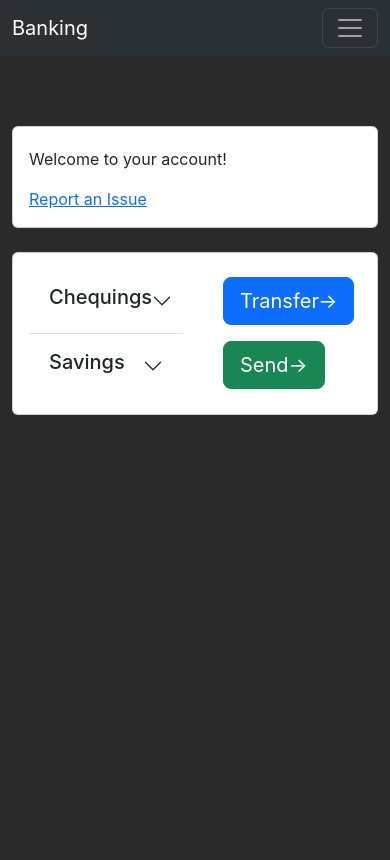
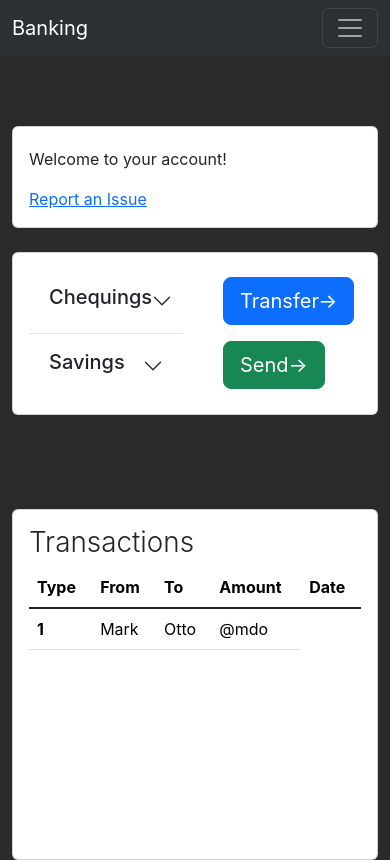
Before and after one commit to tusharx0809/react-apps, a React (Create React App) app in the folder banking_website/: page / in a window 390 px wide. Built offline with nearby package versions, Linux system fonts and the light colour scheme; no server answers; sample sign-in values are in the browser's storage.

Commit message:
responsive table for transactions added

```diff
--- a/banking_website/src/components/Home.js
+++ b/banking_website/src/components/Home.js
@@ -2,6 +2,7 @@ import React, { useContext, useEffect, useState } from "react";
 import profileContext from "../context/Profile/ProfileContext";
 import { useNavigate } from "react-router-dom";
 import UserAccounts from "./UserAccounts";
+import Transactions from "./Transactions";
 
 const Home = () => {
   const { getUserProfile, user, alert, getAccInfo } =
@@ -47,6 +48,7 @@ const Home = () => {
           </div>
         )}
       </div>
+      <div className="row">
       <div
         className="col-sm-12 col-md-6 col-lg-4 mb-4"
         style={{ marginTop: "70px" }}
@@ -62,6 +64,9 @@ const Home = () => {
           </div>
         </div>
         <UserAccounts/>
+
+      </div>
+      <div className="col-sm-12 col-md-6" style={{ marginTop: "70px" }}><Transactions/></div>
       </div>
     </div>
   );
--- a/banking_website/src/components/Transactions.js
+++ b/banking_website/src/components/Transactions.js
@@ -0,0 +1,49 @@
+import React, { useEffect, useContext } from "react";
+import profileContext from "../context/Profile/ProfileContext";
+
+const Transactions = () => {
+  const { transactions, getTransactions } = useContext(profileContext);
+
+  useEffect(() => {
+    getTransactions();
+    console.log(transactions);
+  }, []);
+
+  return (
+    <div>
+      <div>
+        <div className="card" style={{height:"351px"}}>
+          <div className="card-body">
+            <div className="d-flex justify-content-around">
+              <div className="col-12">
+                <h3 className="display-6">Transactions</h3>
+                <div className="table-responsive">
+                <table class="table w-100">
+  <thead>
+    <tr>
+      <th scope="col">Type</th>
+      <th scope="col">From</th>
+      <th scope="col">To</th>
+      <th scope="col">Amount</th>
+      <th scope="col">Date</th>
+    </tr>
+  </thead>
+  <tbody class="table-group-divider">
+    <tr>
+      <th scope="row">1</th>
+      <td>Mark</td>
+      <td>Otto</td>
+      <td>@mdo</td>
+    </tr>
+  </tbody>
+</table></div>
+              </div>
+            </div>
+          </div>
+        </div>
+      </div>
+    </div>
+  );
+};
+
+export default Transactions;
--- a/banking_website/src/context/Profile/ProfileState.js
+++ b/banking_website/src/context/Profile/ProfileState.js
@@ -53,9 +53,9 @@ const ProfileState = (props) => {
     });
     const json = response.json();
     if(json.success){
-      setTrasactions(json);
+      setTrasactions(json.transactions);
     }else{
-      showAlert(json.error);
+      showAlert(json.error,"danger");
     }
   }
 
@@ -74,7 +74,9 @@ const ProfileState = (props) => {
         alert,
         showAlert,
         accInfo,
-        getAccInfo
+        getAccInfo,
+        transactions,
+        getTransactions
       }}
     >
       {props.children}
```
